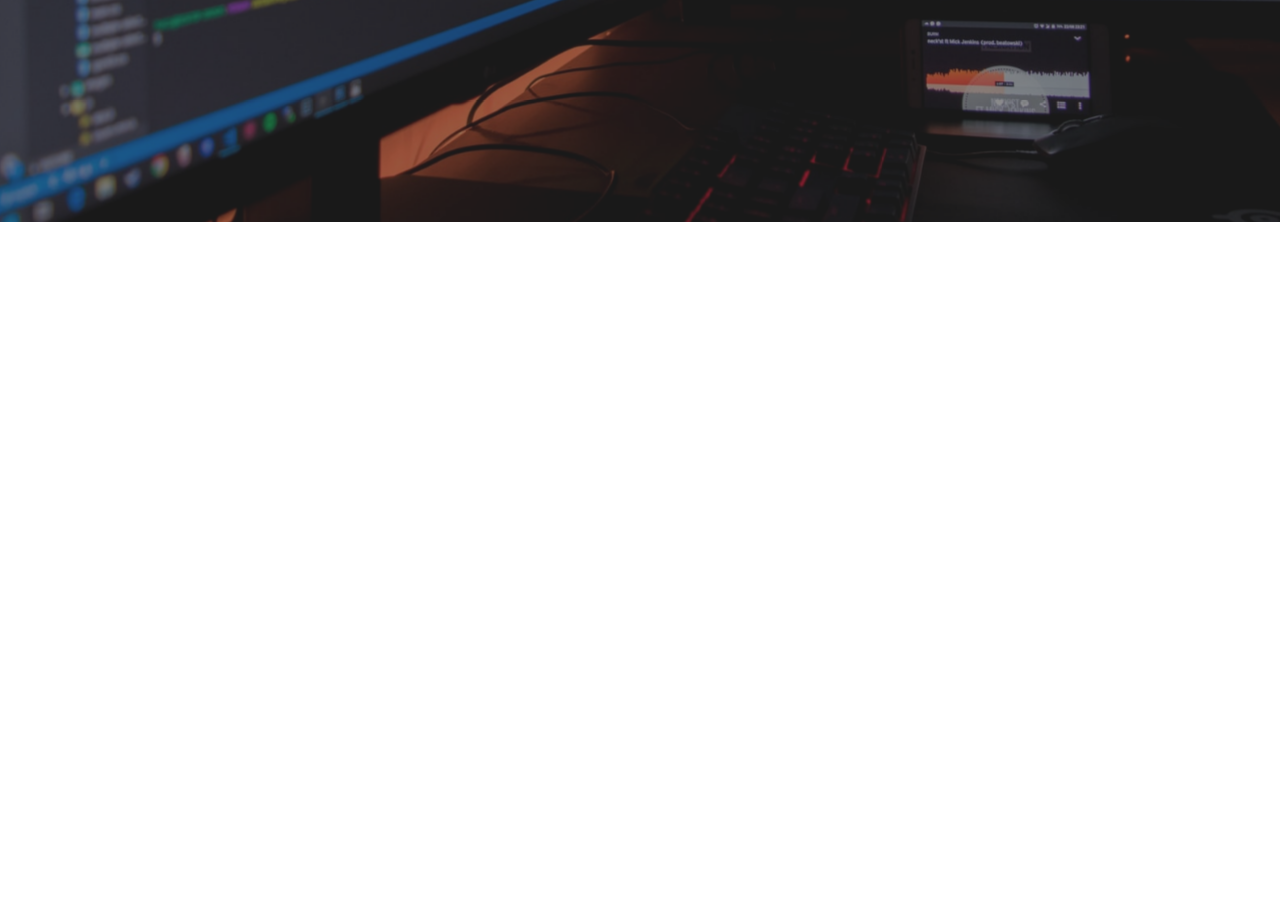
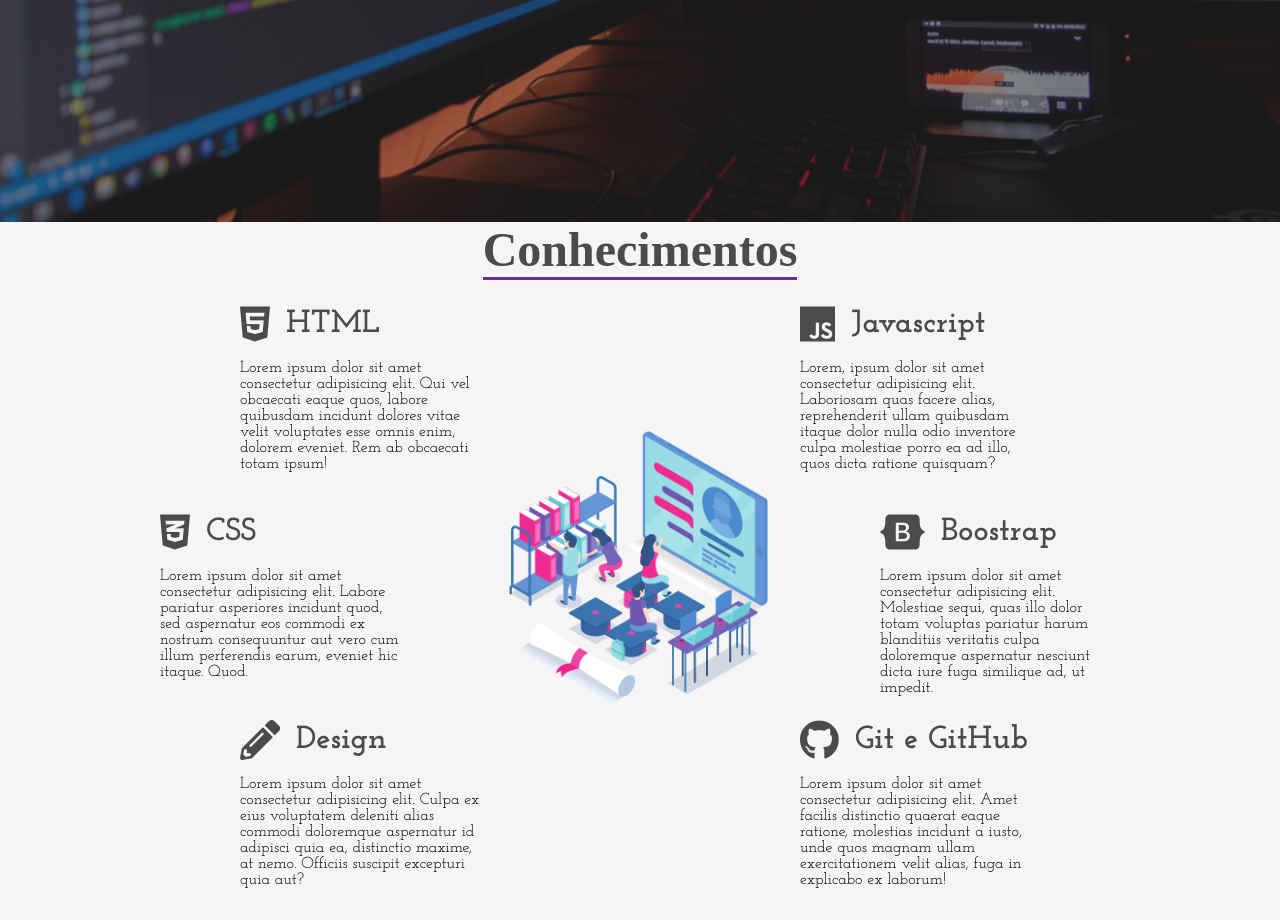
Before and after one commit to paulornsantos/projetoPortifolio, a plain HTML site: page index.html in a window 1280 px wide. Shown: the part 578-1498 px from the top of the page. Before the commit the page ends 800 px from the top, so only its background shows below. Drawn offline with Linux system fonts and the light colour scheme.

Commit message:
:package: sessao conhecimentos

```diff
--- a/index.html
+++ b/index.html
@@ -32,7 +32,7 @@
             </div>
         </header>
 
-        <div class="sidebar">
+        <aside class="sidebar">
             <nav>
                 <ul class="menu">
                     <li class="menu-item"><a href="#" class="menu-link">Home</a></li>
@@ -47,7 +47,73 @@
                 <a href="#"><i class="fab fa-github-alt"></i></a>
                 <a href="#"><i class="fab fa-twitter"></i></a>
               </div>
-        </div>
+        </aside>
+
+        <section class="sessao-conhecimentos" id="conhecimentos">
+            <div class="sessao-header">
+              <h1>Conhecimentos</h1>
+            </div>
+            <div class="conhecimentos">
+              <div class="conhecimento">
+                <div class="conhecimento-header">
+                  <i class="fab fa-html5"></i>
+                  <h3>HTML</h3>
+                </div>
+                <div class="conhecimento-text">
+                  <p>Lorem ipsum dolor sit amet consectetur adipisicing elit. Qui vel obcaecati eaque quos, labore quibusdam incidunt dolores vitae velit voluptates esse omnis enim, dolorem eveniet. Rem ab obcaecati totam ipsum!</p>
+                </div>
+              </div>
+              <div class="conhecimento">
+                <div class="conhecimento-header">
+                  <i class="fab fa-css3-alt"></i>
+                  <h3>CSS</h3>
+                </div>
+                <div class="conhecimento-text">
+                  <p>Lorem ipsum dolor sit amet consectetur adipisicing elit. Labore pariatur asperiores incidunt quod, sed aspernatur eos commodi ex nostrum consequuntur aut vero cum illum perferendis earum, eveniet hic itaque. Quod.</p>
+                </div>
+              </div>
+              <div class="conhecimento">
+                <div class="conhecimento-header">
+                  <i class="fas fa-pencil-alt"></i>
+                  <h3>Design</h3>
+                </div>
+                <div class="conhecimento-text">
+                  <p>Lorem ipsum dolor sit amet consectetur adipisicing elit. Culpa ex eius voluptatem deleniti alias commodi doloremque aspernatur id adipisci quia ea, distinctio maxime, at nemo. Officiis suscipit excepturi quia aut?</p>
+                </div>
+              </div>
+              <div class="conhecimento">
+                <div class="conhecimento-header">
+                  <i class="fab fa-js"></i>
+                  <h3>Javascript</h3>
+                </div>
+                <div class="conhecimento-text">
+                  <p>Lorem, ipsum dolor sit amet consectetur adipisicing elit. Laboriosam quas facere alias, reprehenderit ullam quibusdam itaque dolor nulla odio inventore culpa molestiae porro ea ad illo, quos dicta ratione quisquam?
+                  </p>
+                </div>
+              </div>
+              <div class="conhecimento">
+                <div class="conhecimento-header">
+                  <i class="fab fa-bootstrap"></i>
+                  <h3>Boostrap</h3>
+                </div>
+                <div class="conhecimento-text">
+                  <p>Lorem ipsum dolor sit amet consectetur adipisicing elit. Molestiae sequi, quas illo dolor totam voluptas pariatur harum blanditiis veritatis culpa doloremque aspernatur nesciunt dicta iure fuga similique ad, ut impedit.</p>
+                </div>
+              </div>
+              <div class="conhecimento">
+                <div class="conhecimento-header">
+                  <i class="fab fa-github"></i>
+                  <h3>Git e GitHub</h3>
+                </div>
+                <div class="conhecimento-text">
+                  <p>Lorem ipsum dolor sit amet consectetur adipisicing elit. Amet facilis distinctio quaerat eaque ratione, molestias incidunt a iusto, unde quos magnam ullam exercitationem velit alias, fuga in explicabo ex laborum!</p>
+                </div>
+              </div>
+              <div class="conhecimentos-img-wrapper">
+                <img src="imagens/conhecimentos.png" alt="imagem conhecimento">
+              </div>
+            </div>
+          </section>
 
     </div>
 
--- a/style.css
+++ b/style.css
@@ -237,3 +237,95 @@ header {
 .social-media i:hover {
     background-color: #a044ff;
 }
+
+.conhecimentos {
+    display: grid;
+    grid-template-columns: repeat(16, 1fr);
+    grid-template-rows: repeat(6, 6rem);
+    row-gap: .5rem;
+}
+
+.conhecimento:nth-child(1){
+    grid-column: 4 / 7;
+    grid-row: 1 / 3;
+}
+
+
+.conhecimento:nth-child(2){
+    grid-column: 3 / 6;
+    grid-row: 3 / 5;
+}
+
+
+.conhecimento:nth-child(3){
+    grid-column: 4 / 7;
+    grid-row: 5 / -1;
+}
+
+
+.conhecimento:nth-child(4){
+    grid-column: 11 / 14;
+    grid-row: 1 / 3;
+}
+
+
+.conhecimento:nth-child(5){
+    grid-column: 12 / 15;
+    grid-row: 3 / 5;
+}
+
+
+.conhecimento:nth-child(6){
+    grid-column: 11 / 14;
+    grid-row: 5 / -1;
+}
+
+.sessao-conhecimentos {
+    background-color: #f5f5f5;
+}
+
+.sessao-header {
+    display: flex;
+    align-items: center;
+    justify-content: center;
+}
+
+.sessao-header h1 {
+    font-family: var(--font-primary);
+    font-size: 3rem;
+    color: #4b4b4b;
+    border-bottom: solid 3px #6a3093;
+    margin-bottom: 1.5rem;
+}
+
+.conhecimento-header {
+    display: flex;
+    align-items: center;
+    color: #4b4b4b;
+}
+
+.conhecimento-header i {
+    font-size: 2.5rem;
+}
+
+.conhecimento-header h3 {
+    font-family: var(--font-secundary);
+    font-size: 2rem;
+    padding-left: 1rem;
+}
+
+.conhecimento-text {
+    font-family: var(--font-secundary);
+    margin-top: 1rem;
+}
+
+.conhecimentos-img-wrapper {
+    grid-column: 7 / 11;
+    grid-row: 2 /6;
+    width: 100%;
+}
+
+.conhecimentos-img-wrapper img {
+    object-fit: cover;
+    width: 100%;
+}
```
